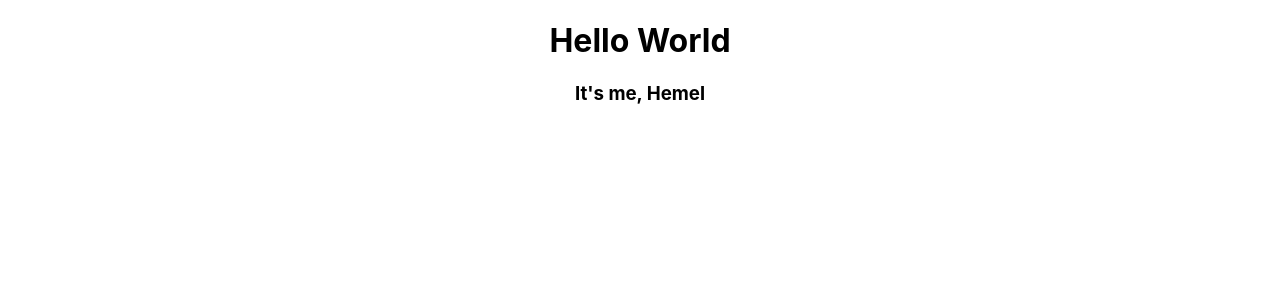
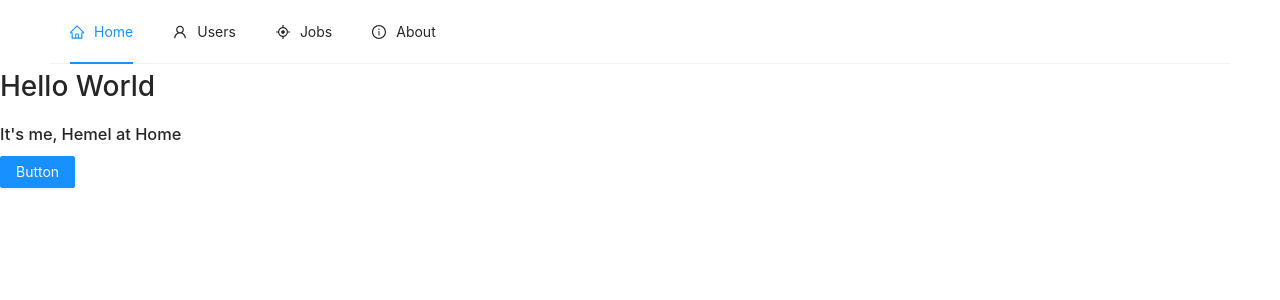
Before and after one commit to hparody/torre-react, a React (Create React App) app: page / in a window 1280 px wide. Shown: the top 300 px of the page. Built offline with nearby package versions, Linux system fonts and the light colour scheme.

Commit message:
[Feature]: Navbar

```diff
--- /dev/null
+++ b/craco.config.js
@@ -0,0 +1,21 @@
+const CracoLessPlugin = require("craco-less");
+
+const modifyVars = {
+	"primary-color": "#1DA57A",
+};
+
+module.exports = {
+	plugins: [
+		{
+			plugin: CracoLessPlugin,
+			options: {
+				lessLoaderOptions: {
+					lessOptions: {
+						modifyVars: modifyVars,
+						javascriptEnabled: true,
+					},
+				},
+			},
+		},
+	],
+};
--- a/src/App.css
+++ b/src/App.css
@@ -1,3 +1,5 @@
+@import '~antd/dist/antd.css';
+
 .App {
   text-align: center;
 }
--- a/src/App.js
+++ b/src/App.js
@@ -1,12 +1,13 @@
-import './App.css';
+import React from 'react';
+import "./App.less";
+import Routes from "./Containers/Routes/Routes.js"
 
 function App() {
-  return (
-    <div className="App">
-      <h1>Hello World</h1>
-      <h3>It's me, Hemel</h3>
-    </div>
-  );
+	return (
+		<React.Fragment>
+			<Routes></Routes>
+		</React.Fragment>
+	);
 }
 
 export default App;
--- /dev/null
+++ b/src/App.less
@@ -0,0 +1,7 @@
+@import '~antd/dist/antd.less';
+// @import '~antd/dist/antd.dark.less'; // Introduce the official dark less style entry file
+// @import '~antd/dist/antd.compact.less'; // Introduce the official compact less style entry file
+
+.App {
+  text-align: center;
+}
--- /dev/null
+++ b/src/Components/UI/NavBar.js
@@ -0,0 +1,30 @@
+import React from "react";
+import { Link } from "react-router-dom";
+import { Button, Layout, Menu } from "antd";
+import "./NavBar.less";
+
+const { Header, Content, Footer } = Layout;
+
+const NavBar = (props) => {
+	return (
+		<React.Fragment>
+			<Header>
+				<Menu
+					theme="light"
+					mode="horizontal"
+					defaultSelectedKeys={[props.config.defaultSelected]}
+				>
+					{props.config.options.map((elem) => {
+						return (
+							<Menu.Item key={elem.key} icon={elem.icon}>
+								<Link to={elem.path}>{elem.text}</Link>
+							</Menu.Item>
+						);
+					})}
+				</Menu>
+			</Header>
+		</React.Fragment>
+	);
+};
+
+export default NavBar;
--- /dev/null
+++ b/src/Components/UI/NavBar.less
@@ -0,0 +1,3 @@
+.ant-layout-header {
+  background: #fff;
+}
--- /dev/null
+++ b/src/Containers/Home/Home.js
@@ -0,0 +1,16 @@
+import React from "react";
+import { Button, Layout, Menu } from "antd";
+
+const { Header, Content, Footer } = Layout;
+
+const Home = (props) => {
+	return (
+		<React.Fragment>
+			<h1>Hello World</h1>
+			<h3>It's me, Hemel at Home</h3>
+			<Button type="primary">Button</Button>
+		</React.Fragment>
+	);
+};
+
+export default Home;
--- /dev/null
+++ b/src/Containers/Routes/Routes.js
@@ -0,0 +1,61 @@
+import React from "react";
+import {
+	BrowserRouter as Router,
+	Route,
+	Switch,
+	Redirect,
+} from "react-router-dom";
+import Home from "../Home/Home";
+import NavBar from "../../Components/UI/NavBar";
+import {
+	HomeOutlined,
+	UserOutlined,
+	AimOutlined,
+	InfoCircleOutlined,
+} from "@ant-design/icons";
+
+const navBarConfig = {
+	defaultSelected: "home",
+	options: [
+		{
+			key: "home",
+			text: "Home",
+			path: "/",
+			icon: <HomeOutlined />,
+		},
+		{
+			key: "users",
+			text: "Users",
+			path: "/users",
+			icon: <UserOutlined />,
+		},
+		{
+			key: "jobs",
+			text: "Jobs",
+			path: "/jobs",
+			icon: <AimOutlined />,
+		},
+		{
+			key: "about",
+			text: "About",
+			path: "/about",
+			icon: <InfoCircleOutlined />,
+		},
+	],
+};
+
+const Routes = (props) => {
+	return (
+		<React.Fragment>
+			<Router>
+				<NavBar config={navBarConfig}></NavBar>
+				<Switch>
+					<Route path="/" exact component={Home} />
+					<Redirect to="/" />
+				</Switch>
+			</Router>
+		</React.Fragment>
+	);
+};
+
+export default Routes;
```
Also changed, not shown: package.json (+9 -3 lines), 2 other files (tests, documents, lock files or other folders).
